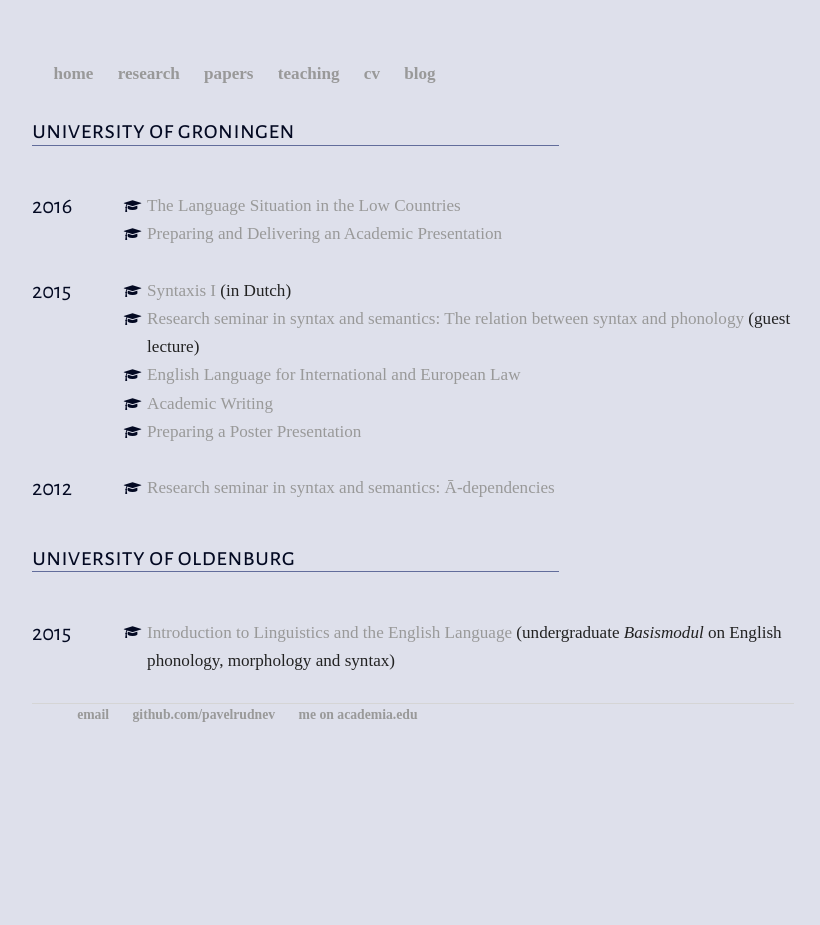
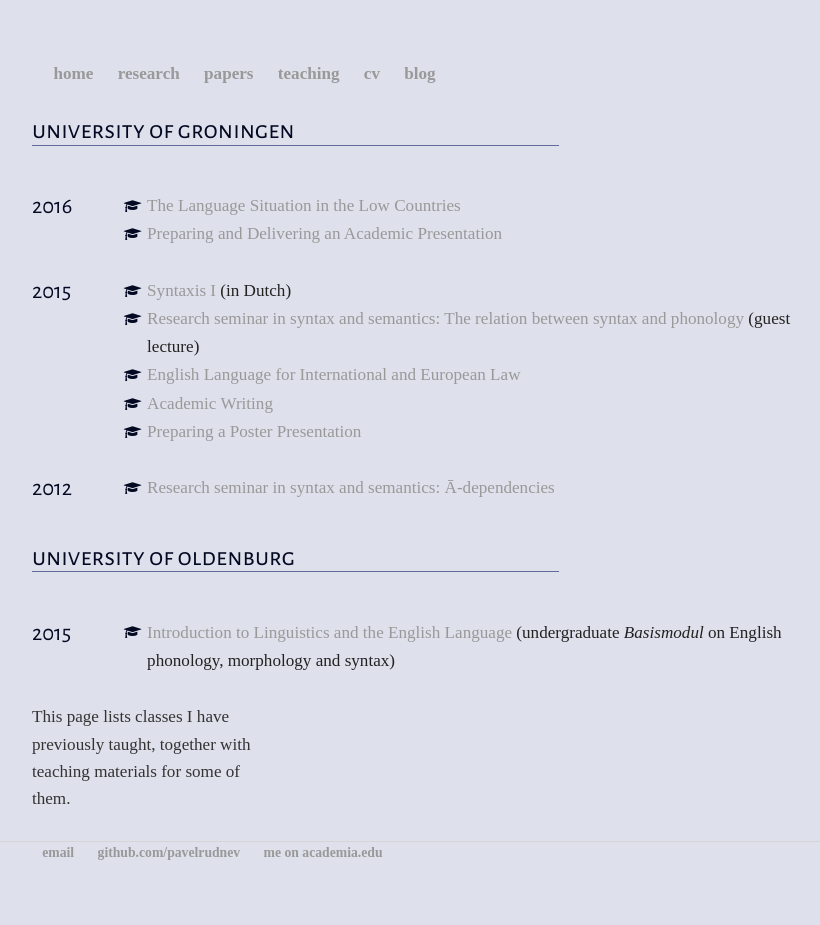
Before and after one commit to mishaknyazev/pavelrudnev.github.io, a Jekyll site: the page teaching/index.html, which Jekyll copies as it is, in a window 1280 px wide. Shown: the whole page, without its empty margins (227-1047 px from the left). Built offline with Jekyll 4.4.1, drawn with Linux system fonts in a browser that asks for light colours; nearby versions of some CDN libraries; some web fonts are replaced; before the commit the page ends 900 px from its top, so only the background shows below that.

Commit message:
Update Teaching page

```diff
--- a/teaching/index.html
+++ b/teaching/index.html
@@ -136,6 +136,12 @@
 
 </div>
 </div>
+
+<div class="unit-30">
+<p>This page lists classes I have previously taught, together with teaching materials for some of them. </p>
+</div>
+</div>
+
 		<footer>
     		<ul>
         		<li><a href="mailto:pasha.rudnev@gmail.com">email</a></li>
```
